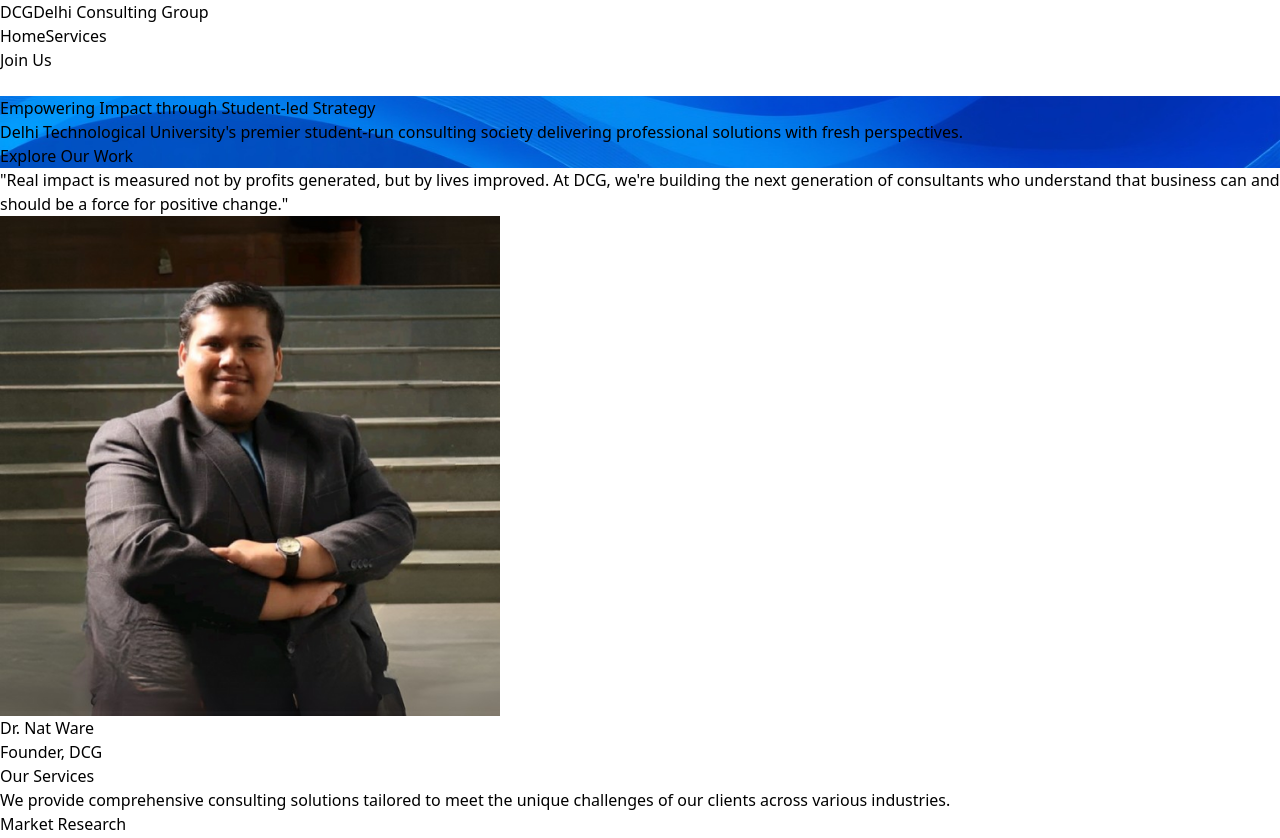
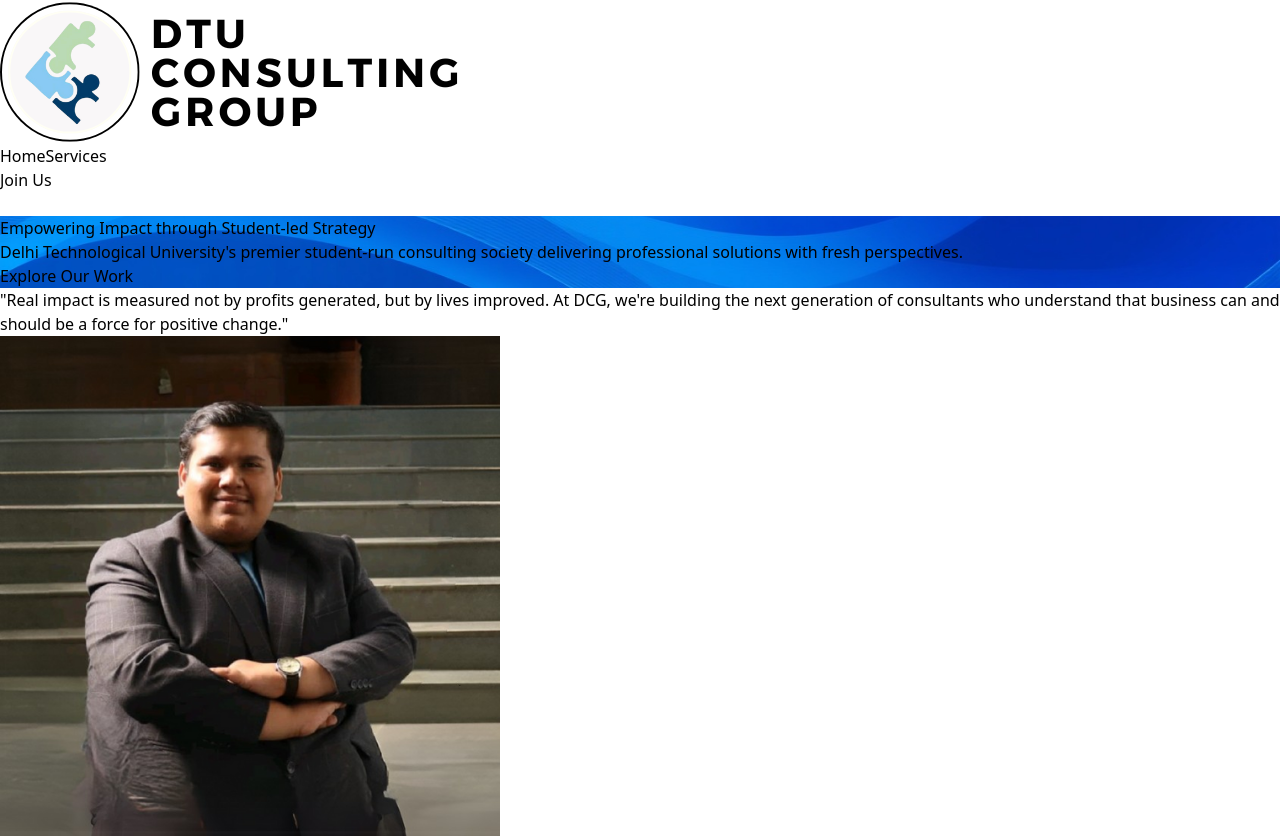
Before and after one commit to eternalnomad404/dcg-website, a React (Vite) app: page / in a window 1280 px wide. Shown: the top 838 px of the page. Built offline with nearby package versions, Linux system fonts and the light colour scheme; the HTML template or start-up script is replaced by a standard one.

Commit message:
fixed navbar

```diff
--- a/src/Components/Navbar/Navbar.tsx
+++ b/src/Components/Navbar/Navbar.tsx
@@ -1,8 +1,6 @@
 import React, { useState, useEffect } from "react";
 
-interface NavbarProps {}
-
-const Navbar: React.FC<NavbarProps> = () => {
+const Navbar: React.FC = () => {
   const [isMenuOpen, setIsMenuOpen] = useState(false);
   const [isScrolled, setIsScrolled] = useState(false);
 
@@ -28,12 +26,11 @@ const Navbar: React.FC<NavbarProps> = () => {
     >
       <div className="container mx-auto px-6 flex justify-between items-center">
         <div className="flex items-center">
-          <div className="text-2xl font-bold text-[#020F59] hover:opacity-90 transition-all duration-300 cursor-pointer">
-            <span className="mr-2">DCG</span>
-            <span className="text-base font-semibold bg-gradient-to-r from-[#020F59] to-[#0A2472] bg-clip-text text-transparent">
-              Delhi Consulting Group
-            </span>
-          </div>
+          <img
+            src="/Images/dcgLogoblack.png"
+            alt="Delhi Consulting Group Logo"
+            className="h-10 cursor-pointer hover:opacity-90 transition-all duration-300"
+          />
         </div>
         <div className="hidden md:flex items-center space-x-6">
           <a
--- a/src/Pages/Public/HomePage/Components/FounderQuote.tsx
+++ b/src/Pages/Public/HomePage/Components/FounderQuote.tsx
@@ -21,8 +21,8 @@ const FounderQuote: React.FC = () => {
               />
             </div>
             <div className="text-left">
-              <h4 className="font-bold text-[#020F59]">Dr. Nat Ware</h4>
-              <p className="text-gray-600">Founder, DCG</p>
+              <h4 className="font-bold text-[#020F59]">Pratham Bansal</h4>
+              <p className="text-gray-600">President, DCG</p>
             </div>
           </div>
         </div>
```
Also changed, not shown: public/Images/dcgLogoblack.png (added).
